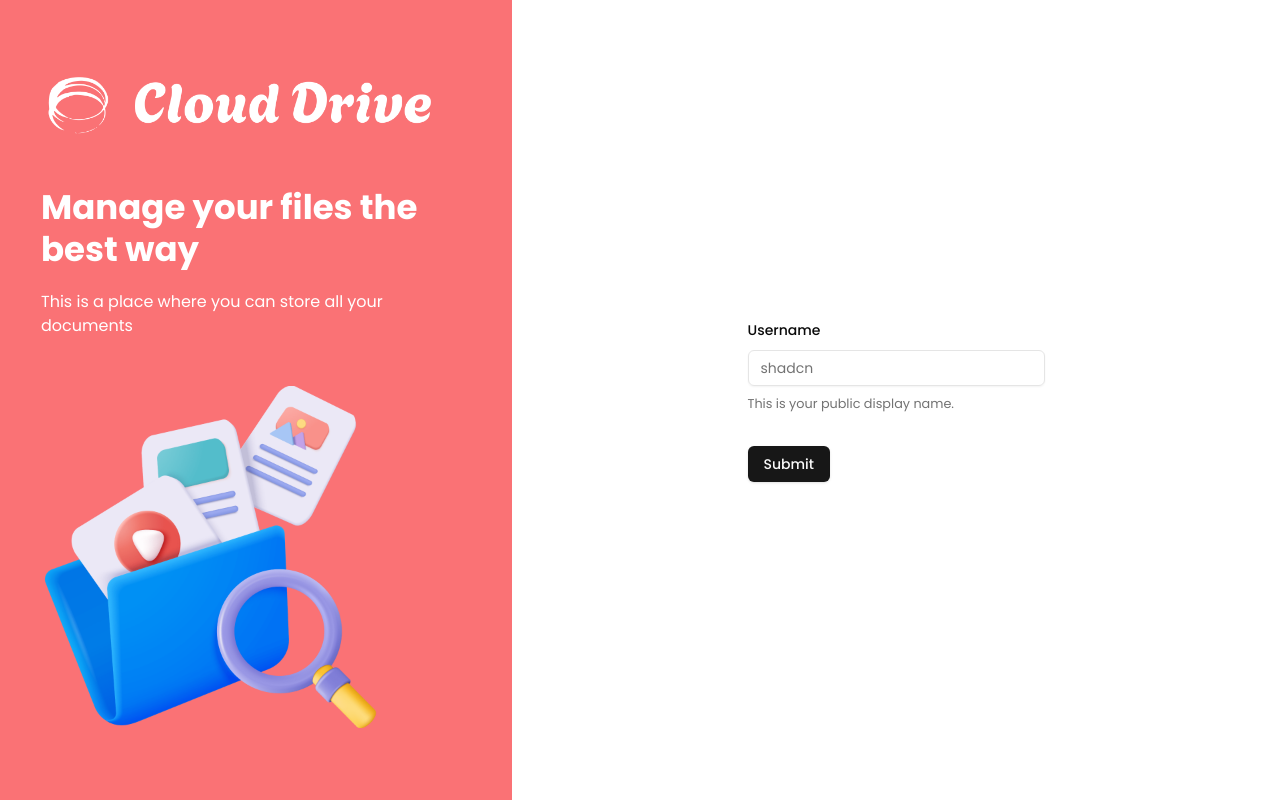
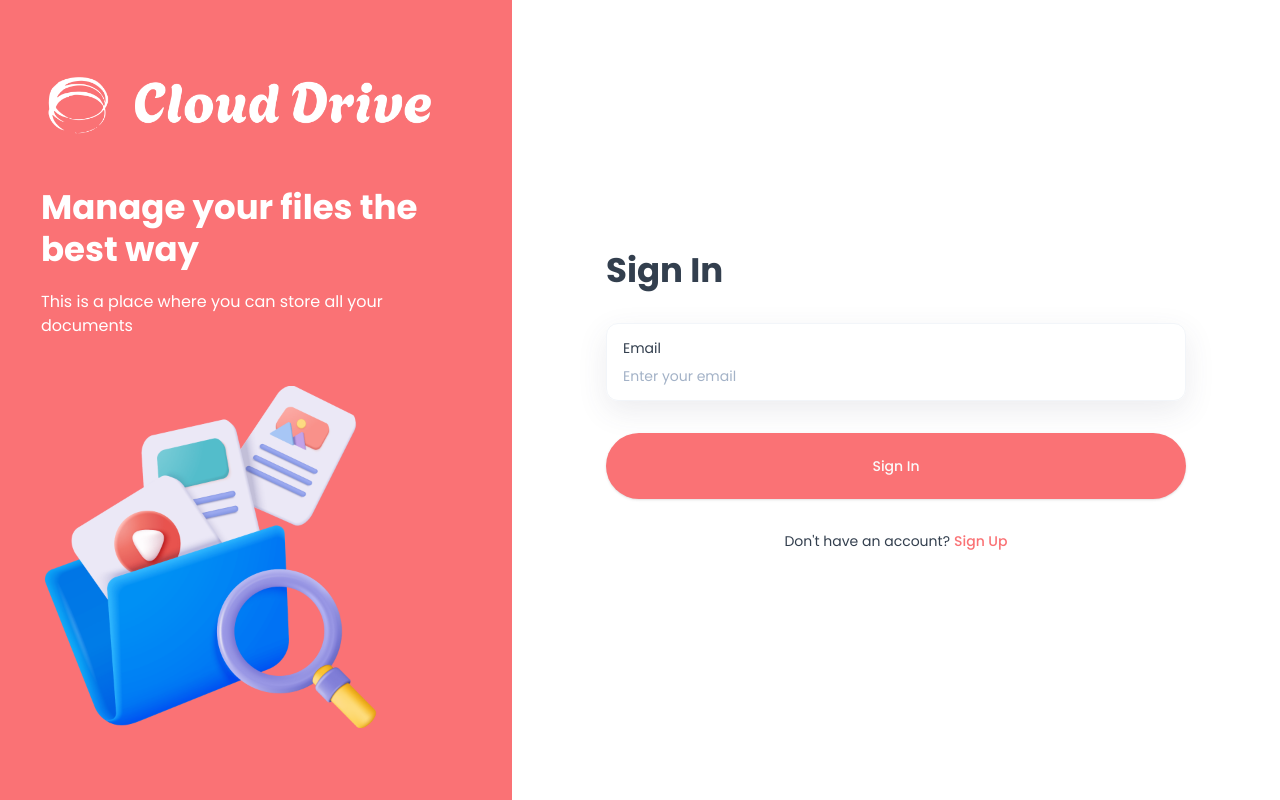
Before and after one commit to AshwiniParaye1/CloudDrive, a Next.js app: page /sign-in in a window 1280 px wide. Built offline with nearby package versions, Linux system fonts and the light colour scheme.

Commit message:
setup sign in and sign up form

```diff
--- a/components/AuthForm.tsx
+++ b/components/AuthForm.tsx
@@ -14,6 +14,9 @@
   FormMessage
 } from "@/components/ui/form";
 import { Input } from "@/components/ui/input";
+import { useState } from "react";
+import Image from "next/image";
+import Link from "next/link";
 
 const formSchema = z.object({
   username: z.string().min(2).max(50)
@@ -22,6 +25,9 @@
 type FormType = "sign-in" | "sign-up";
 
 const AuthForm = ({ type }: { type: FormType }) => {
+  const [isLoading, setIsLoading] = useState(false);
+  const [errorMessage, setErrorMessage] = useState("");
+
   const form = useForm<z.infer<typeof formSchema>>({
     resolver: zodResolver(formSchema),
     defaultValues: {
@@ -34,27 +40,96 @@
   };
 
   return (
+    <>
       <Form {...form}>
-      <form onSubmit={form.handleSubmit(onSubmit)} className="space-y-8">
+        <form onSubmit={form.handleSubmit(onSubmit)} className="auth-form">
+          <h1 className="form-title">
+            {type === "sign-in" ? "Sign In" : "Sign Up"}
+          </h1>
+
+          {type === "sign-up" && (
             <FormField
               control={form.control}
-          name="username"
+              name="fullName"
               render={({ field }) => (
                 <FormItem>
-              <FormLabel>Username</FormLabel>
+                  <div className="shad-form-item">
+                    <FormLabel className="shad-form-label">Full Name</FormLabel>
+
                     <FormControl>
-                <Input placeholder="shadcn" {...field} />
+                      <Input
+                        placeholder="Enter your full name"
+                        {...field}
+                        className="shad-input"
+                      />
                     </FormControl>
-              <FormDescription>
-                This is your public display name.
-              </FormDescription>
-              <FormMessage />
+                  </div>
+
+                  <FormMessage className="shad-form-message" />
                 </FormItem>
               )}
             />
-        <Button type="submit">Submit</Button>
+          )}
+
+          <FormField
+            control={form.control}
+            name="email"
+            render={({ field }) => (
+              <FormItem>
+                <div className="shad-form-item">
+                  <FormLabel className="shad-form-label">Email</FormLabel>
+
+                  <FormControl>
+                    <Input
+                      placeholder="Enter your email"
+                      {...field}
+                      className="shad-input"
+                    />
+                  </FormControl>
+                </div>
+
+                <FormMessage className="shad-form-message" />
+              </FormItem>
+            )}
+          />
+
+          <Button
+            type="submit"
+            className="form-submit-button"
+            disabled={isLoading}
+          >
+            {type === "sign-in" ? "Sign In" : "Sign Up"}
+
+            {isLoading && (
+              <Image
+                src="/assets/icons/loader.svg"
+                alt="loader"
+                width={24}
+                height={24}
+                className="ml-2 animate-spin"
+              />
+            )}
+          </Button>
+          {errorMessage && <p className="error-message">*{errorMessage}</p>}
+
+          <div className="body-2 flex justify-center">
+            <p className="text-light-100">
+              {type === "sign-in"
+                ? "Don't have an account?"
+                : "Already have an account?"}
+            </p>
+            <Link
+              href={type === "sign-in" ? "/sign-up" : "/sign-in"}
+              className="ml-1 font-medium text-brand"
+            >
+              {type === "sign-in" ? "Sign Up" : "Sign In"}
+            </Link>
+          </div>
         </form>
       </Form>
+
+      {/* OTP verification */}
+    </>
   );
 };
 
```
Lines whose indentation alone changed are shown as unchanged.
